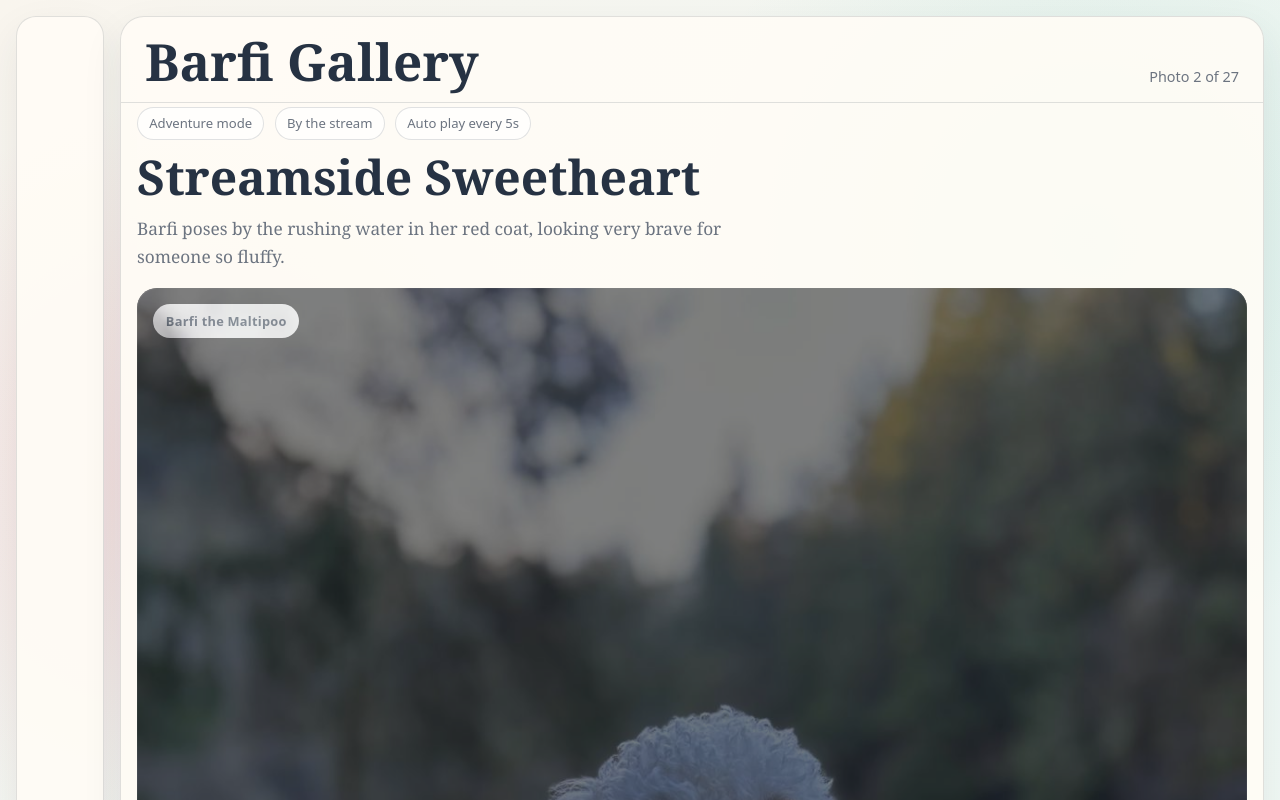
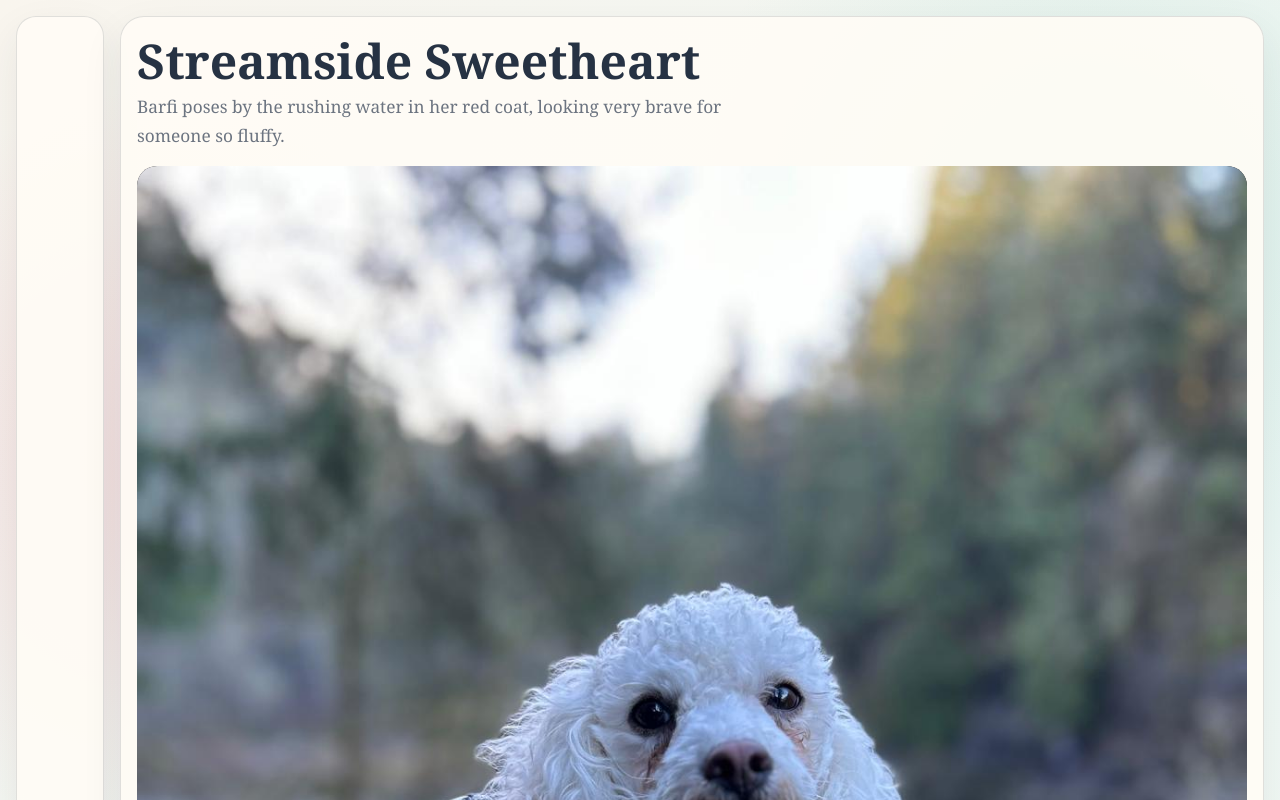
Before and after one commit to sanjeevkumarroy-prog/barfitest, a plain HTML site: page index.html in a window 1280 px wide. Shown: the top 800 px of the page. Drawn offline with Linux system fonts and the light colour scheme.

Commit message:
Clean Barfi gallery chrome

```diff
--- a/index.html
+++ b/index.html
@@ -81,31 +81,17 @@
         box-shadow: 0 1rem 2.5rem rgba(38, 50, 67, 0.08);
         overflow: hidden;
         display: grid;
-        grid-template-rows: auto 1fr auto auto;
+        grid-template-rows: 1fr auto auto;
         min-height: calc(100vh - 2rem);
       }
 
-      header {
-        display: flex;
-        justify-content: space-between;
-        gap: 1rem;
-        align-items: end;
-        padding: 1.25rem 1.5rem 1rem;
-        border-bottom: 1px solid var(--line);
-      }
-
-      .title {
-        margin: 0;
-        font-size: clamp(2rem, 4vw, 3.4rem);
-        line-height: 0.95;
-        letter-spacing: 0;
-      }
-
       .status {
+        padding: 0.7rem 0 0;
         white-space: nowrap;
         font-family: ui-sans-serif, system-ui, sans-serif;
         font-size: 0.9rem;
         color: var(--muted);
+        text-align: center;
       }
 
       .stage {
@@ -113,7 +99,7 @@
         display: grid;
         gap: 1rem;
         min-height: 0;
-        padding: 0 1rem 1rem;
+        padding: 1rem;
       }
 
       .frame {
@@ -137,24 +123,10 @@
 
       .photo.is-visible { opacity: 1; }
 
-      .badge {
-        position: absolute;
-        left: 1rem;
-        top: 1rem;
-        padding: 0.5rem 0.8rem;
-        border-radius: 999px;
-        background: rgba(255,255,255,0.85);
-        color: var(--ink);
-        font-family: ui-sans-serif, system-ui, sans-serif;
-        font-size: 0.8rem;
-        font-weight: 700;
-        letter-spacing: 0.02em;
-      }
-
       .caption {
         display: grid;
         align-content: start;
-        gap: 0.8rem;
+        gap: 0.45rem;
         padding: 0.25rem 0 0;
       }
 
@@ -170,22 +142,6 @@
         line-height: 1.65;
         font-size: 1.08rem;
         max-width: 62ch;
-      }
-
-      .caption .meta {
-        display: flex;
-        flex-wrap: wrap;
-        gap: 0.65rem;
-        font-family: ui-sans-serif, system-ui, sans-serif;
-        font-size: 0.82rem;
-        color: var(--muted);
-      }
-
-      .pill {
-        border: 1px solid var(--line);
-        border-radius: 999px;
-        padding: 0.42rem 0.7rem;
-        background: rgba(255,255,255,0.7);
       }
 
       .thumbs {
@@ -253,11 +209,6 @@
       }
 
       @media (max-width: 640px) {
-        header {
-          align-items: start;
-          flex-direction: column;
-        }
-
         .thumbs {
           grid-template-columns: repeat(4, minmax(0, 1fr));
         }
@@ -277,28 +228,16 @@
       </nav>
 
       <section class="gallery" id="top">
-        <header>
-          <div>
-            <h1 class="title">Barfi Gallery</h1>
-          </div>
-          <div class="status" id="status">Photo 1 of 27</div>
-        </header>
-
         <section class="stage" aria-label="Barfi photo slideshow">
           <aside class="caption">
-            <div class="meta">
-              <span class="pill" id="mood">Playful</span>
-              <span class="pill" id="place">At home</span>
-              <span class="pill" id="time">Auto play on</span>
-            </div>
             <h2 id="captionTitle"></h2>
             <p id="captionText"></p>
           </aside>
 
           <div class="frame">
-            <div class="badge">Barfi the Maltipoo</div>
             <img id="slide" class="photo is-visible" alt="Barfi photo" />
           </div>
+          <div class="status" id="status">Photo 1 of 27</div>
         </section>
 
         <section class="thumbs" id="thumbs" aria-label="Photo thumbnails"></section>
@@ -507,14 +446,11 @@
       const captionText = document.getElementById("captionText");
       const status = document.getElementById("status");
       const thumbs = document.getElementById("thumbs");
-      const mood = document.getElementById("mood");
-      const place = document.getElementById("place");
-      const time = document.getElementById("time");
       const next = document.getElementById("next");
       const prev = document.getElementById("prev");
 
       let index = 0;
-      const intervalMs = 5000;
+      const intervalMs = 4000;
       let timer = null;
 
       function render() {
@@ -526,9 +462,6 @@
           captionTitle.textContent = current.title;
           captionText.textContent = current.text;
           status.textContent = `Photo ${index + 1} of ${slides.length}`;
-          mood.textContent = current.mood;
-          place.textContent = current.place;
-          time.textContent = `Auto play every ${intervalMs / 1000}s`;
           document.querySelectorAll(".thumb").forEach((btn, i) => {
             btn.classList.toggle("is-active", i === index);
           });
```
